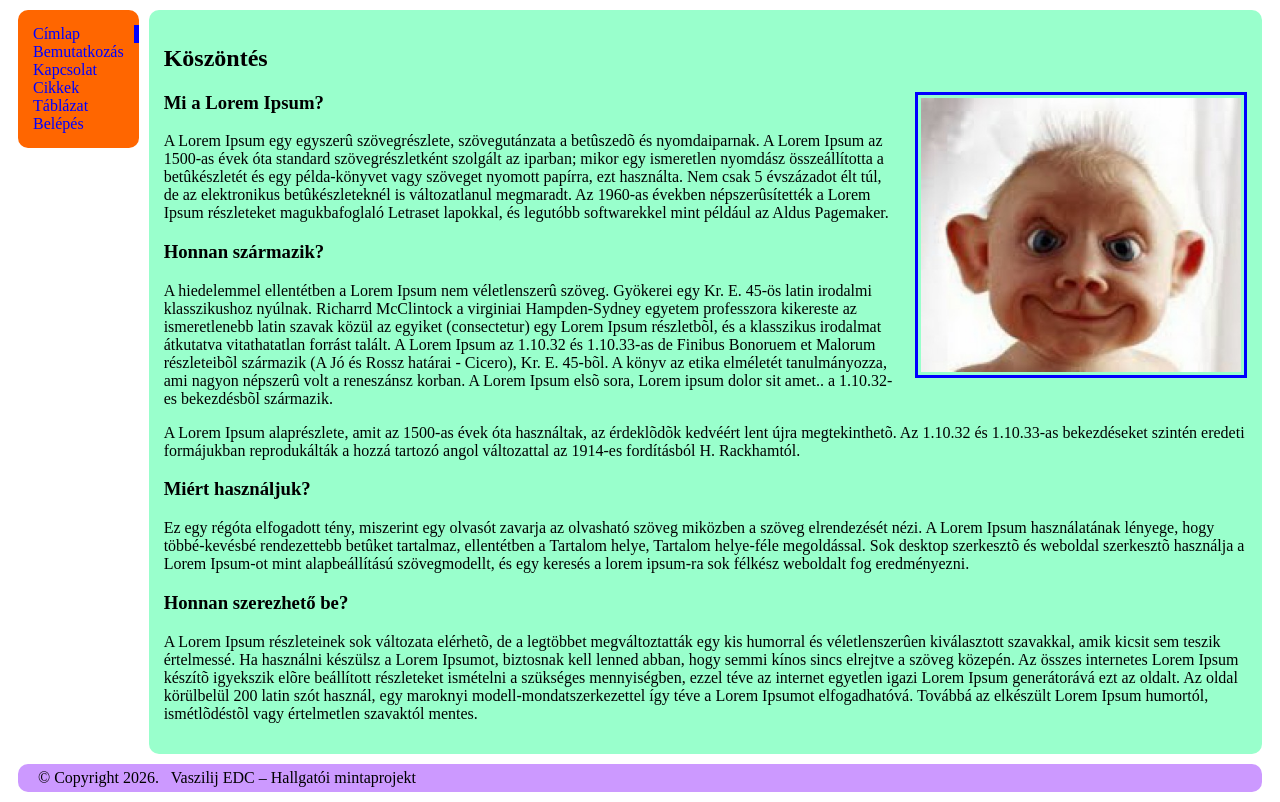
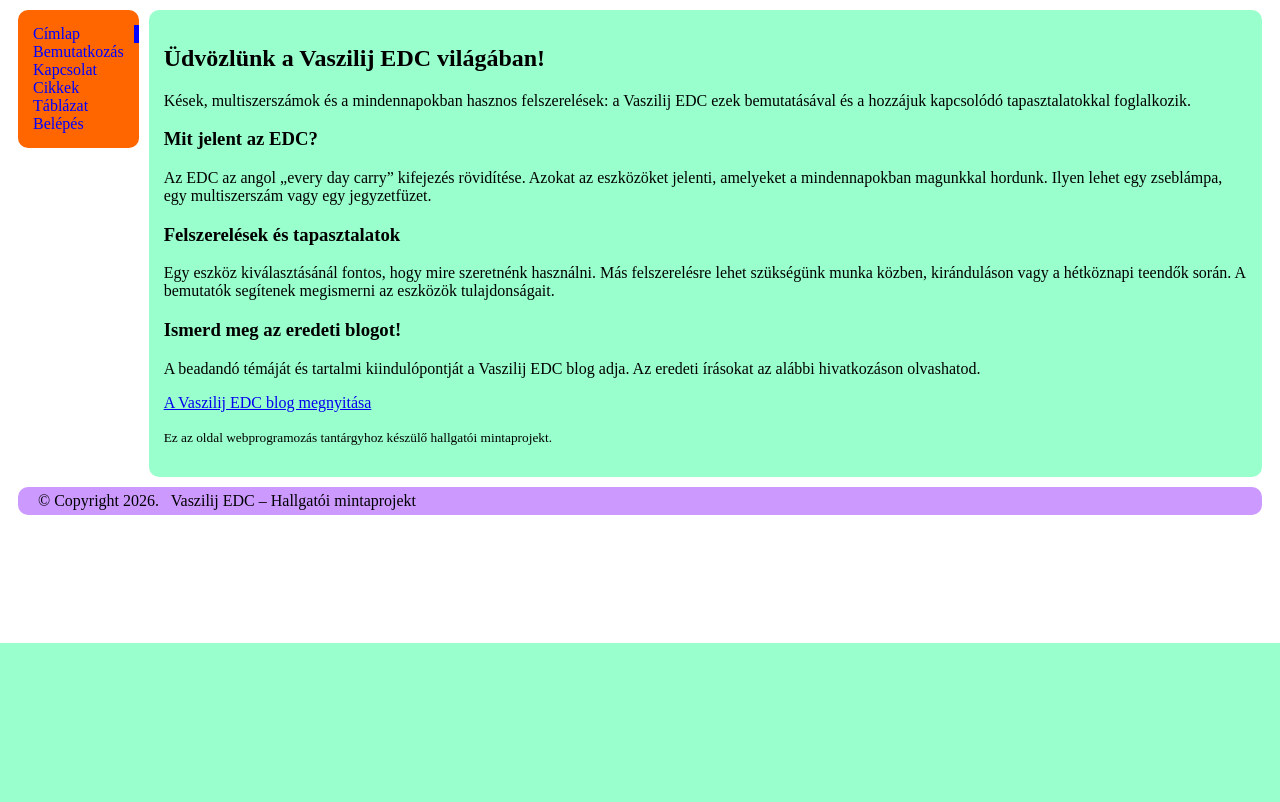
Before and after one commit to vigmiklos92-glitch/webprog-beadando, a PHP site: page / in a window 1280 px wide. Shown: the part 157-959 px from the top of the page. After the commit the page ends 800 px from the top, so only its background shows below. Run offline with PHP 8.4, Linux system fonts and the light colour scheme.

Commit message:
Címlap átírása

```diff
--- a/templates/pages/cimlap.tpl.php
+++ b/templates/pages/cimlap.tpl.php
@@ -1,11 +1,44 @@
-<h2>Köszöntés</h2>
-<img src="./images/arc.jpg">
-<h3>Mi a Lorem Ipsum?</h3>
-<p>A Lorem Ipsum egy egyszerû szövegrészlete, szövegutánzata a betûszedõ és nyomdaiparnak. A Lorem Ipsum az 1500-as évek óta standard szövegrészletként szolgált az iparban; mikor egy ismeretlen nyomdász összeállította a betûkészletét és egy példa-könyvet vagy szöveget nyomott papírra, ezt használta. Nem csak 5 évszázadot élt túl, de az elektronikus betûkészleteknél is változatlanul megmaradt. Az 1960-as években népszerûsítették a Lorem Ipsum részleteket magukbafoglaló Letraset lapokkal, és legutóbb softwarekkel mint például az Aldus Pagemaker.</p>
-<h3>Honnan származik?</h3>
-<p>A hiedelemmel ellentétben a Lorem Ipsum nem véletlenszerû szöveg. Gyökerei egy Kr. E. 45-ös latin irodalmi klasszikushoz nyúlnak. Richarrd McClintock a virginiai Hampden-Sydney egyetem professzora kikereste az ismeretlenebb latin szavak közül az egyiket (consectetur) egy Lorem Ipsum részletbõl, és a klasszikus irodalmat átkutatva vitathatatlan forrást talált. A Lorem Ipsum az 1.10.32 és 1.10.33-as de Finibus Bonoruem et Malorum részleteibõl származik (A Jó és Rossz határai - Cicero), Kr. E. 45-bõl. A könyv az etika elméletét tanulmányozza, ami nagyon népszerû volt a reneszánsz korban. A Lorem Ipsum elsõ sora, Lorem ipsum dolor sit amet.. a 1.10.32-es bekezdésbõl származik.</p>
-<p>A Lorem Ipsum alaprészlete, amit az 1500-as évek óta használtak, az érdeklõdõk kedvéért lent újra megtekinthetõ. Az 1.10.32 és 1.10.33-as bekezdéseket szintén eredeti formájukban reprodukálták a hozzá tartozó angol változattal az 1914-es fordításból H. Rackhamtól.</p>
-<h3>Miért használjuk?</h3>
-<p>Ez egy régóta elfogadott tény, miszerint egy olvasót zavarja az olvasható szöveg miközben a szöveg elrendezését nézi. A Lorem Ipsum használatának lényege, hogy többé-kevésbé rendezettebb betûket tartalmaz, ellentétben a Tartalom helye, Tartalom helye-féle megoldással. Sok desktop szerkesztõ és weboldal szerkesztõ használja a Lorem Ipsum-ot mint alapbeállítású szövegmodellt, és egy keresés a lorem ipsum-ra sok félkész weboldalt fog eredményezni.</p>
-<h3>Honnan szerezhető be?</h3>
-<p>A Lorem Ipsum részleteinek sok változata elérhetõ, de a legtöbbet megváltoztatták egy kis humorral és véletlenszerûen kiválasztott szavakkal, amik kicsit sem teszik értelmessé. Ha használni készülsz a Lorem Ipsumot, biztosnak kell lenned abban, hogy semmi kínos sincs elrejtve a szöveg közepén. Az összes internetes Lorem Ipsum készítõ igyekszik elõre beállított részleteket ismételni a szükséges mennyiségben, ezzel téve az internet egyetlen igazi Lorem Ipsum generátorává ezt az oldalt. Az oldal körülbelül 200 latin szót használ, egy maroknyi modell-mondatszerkezettel így téve a Lorem Ipsumot elfogadhatóvá. Továbbá az elkészült Lorem Ipsum humortól, ismétlõdéstõl vagy értelmetlen szavaktól mentes.</p>
+<h2>Üdvözlünk a Vaszilij EDC világában!</h2>
+
+<p>
+    Kések, multiszerszámok és a mindennapokban hasznos felszerelések:
+    a Vaszilij EDC ezek bemutatásával és a hozzájuk kapcsolódó
+    tapasztalatokkal foglalkozik.
+</p>
+
+<h3>Mit jelent az EDC?</h3>
+
+<p>
+    Az EDC az angol „every day carry” kifejezés rövidítése.
+    Azokat az eszközöket jelenti, amelyeket a mindennapokban
+    magunkkal hordunk. Ilyen lehet egy zseblámpa, egy
+    multiszerszám vagy egy jegyzetfüzet.
+</p>
+
+<h3>Felszerelések és tapasztalatok</h3>
+
+<p>
+    Egy eszköz kiválasztásánál fontos, hogy mire szeretnénk használni.
+    Más felszerelésre lehet szükségünk munka közben, kiránduláson
+    vagy a hétköznapi teendők során.
+    A bemutatók segítenek megismerni az eszközök tulajdonságait.
+</p>
+
+<h3>Ismerd meg az eredeti blogot!</h3>
+
+<p>
+    A beadandó témáját és tartalmi kiindulópontját a Vaszilij EDC
+    blog adja. Az eredeti írásokat az alábbi hivatkozáson olvashatod.
+</p>
+
+<p>
+    <a href="https://vaszilijedc.hu/" target="_blank" rel="noopener noreferrer">
+        A Vaszilij EDC blog megnyitása
+    </a>
+</p>
+
+<p>
+    <small>
+        Ez az oldal webprogramozás tantárgyhoz készülő hallgatói mintaprojekt.
+    </small>
+</p>
```
